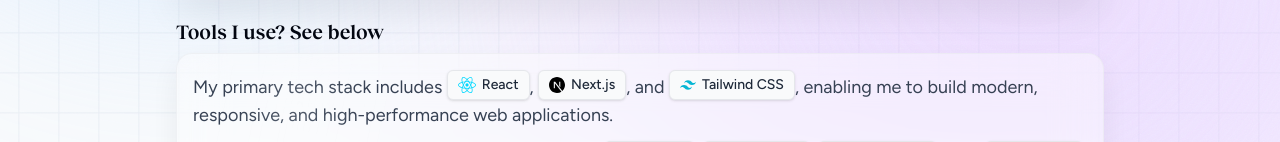
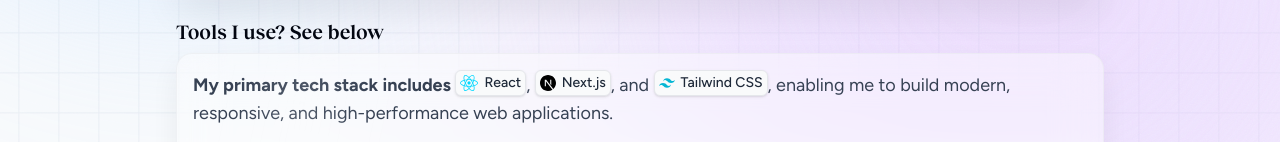
Before and after one commit to dimuthulk/portfolio-app, a Next.js app: page / in a window 1280 px wide. Shown: the part 626-768 px from the top of the page. Built offline with nearby package versions, Linux system fonts and the light colour scheme.

Commit message:
style: adjust padding in TechBadge component and increase spacing in TechStack description

```diff
--- a/components/TechBadge.tsx
+++ b/components/TechBadge.tsx
@@ -9,7 +9,7 @@ const TechBadge = ({
   name: string;
   colorClass?: string;
 }) => (
-  <span className="inline-flex items-center gap-1.5 px-2.5 py-1 rounded-md border border-gray-200 dark:border-white/10 bg-gray-50 dark:bg-zinc-900/50 text-gray-800 dark:text-gray-200 text-sm font-medium shadow-sm transition-all hover:scale-105 hover:bg-gray-100 dark:hover:bg-zinc-800">
+  <span className="inline-flex items-center gap-1.5 px-1 py-0.5 rounded-md border border-gray-200 dark:border-white/10 bg-gray-50 dark:bg-zinc-900/50 text-gray-800 dark:text-gray-200 text-sm font-medium shadow-sm transition-all hover:scale-105 hover:bg-gray-100 dark:hover:bg-zinc-800">
     <Icon icon={icon} className={`text-base ${colorClass || ""}`} />
     {name}
   </span>
--- a/components/TechStack.tsx
+++ b/components/TechStack.tsx
@@ -57,9 +57,9 @@ export default function TechStack() {
         />
 
         {/* MAIN TEXT */}
-        <div className="text-base md:text-lg space-y-3">
+        <div className="text-base md:text-lg space-y-5">
           <p>
-            My primary tech stack includes{" "}
+            <span className="font-bold">My primary tech stack includes</span>{" "}
             <TechBadge
               icon="logos:react"
               name="React"
```
